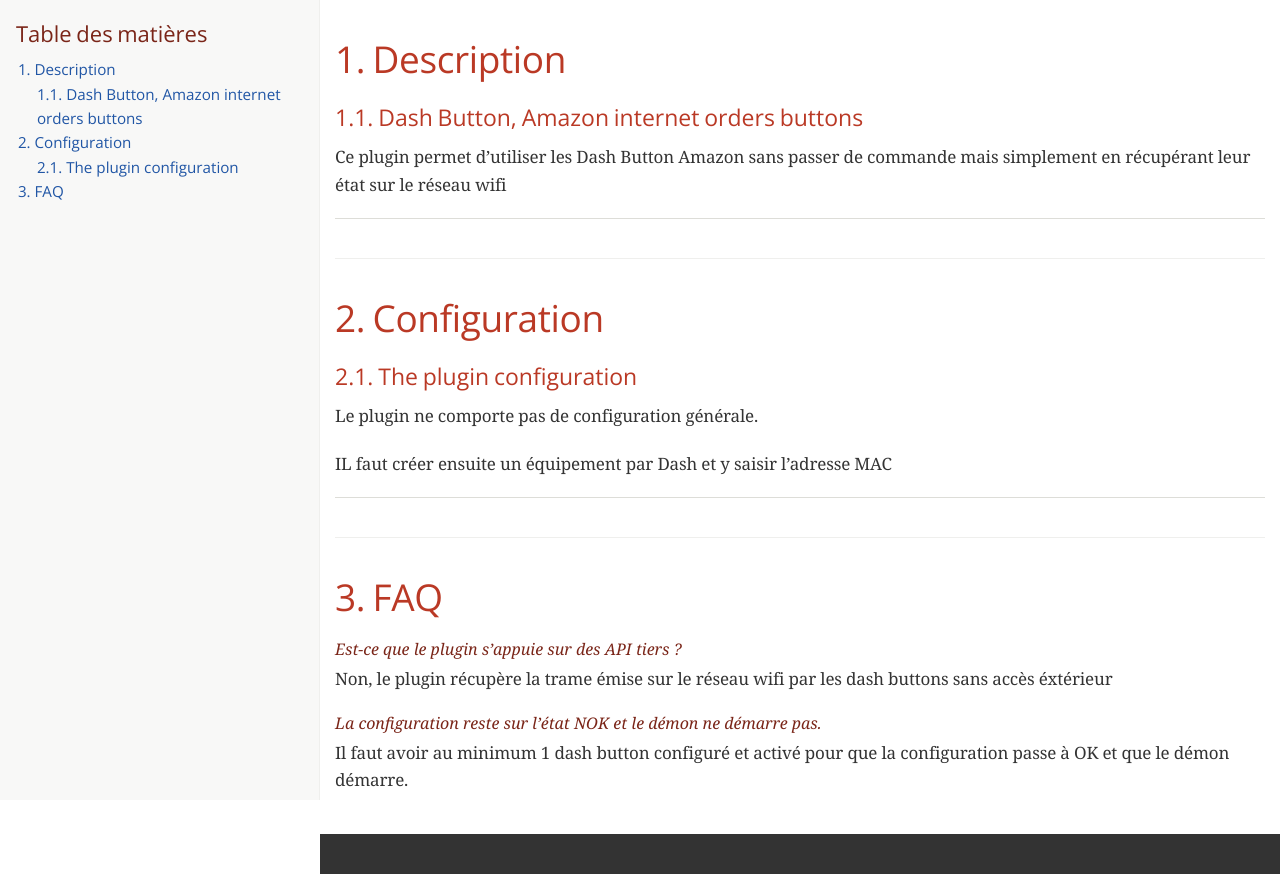
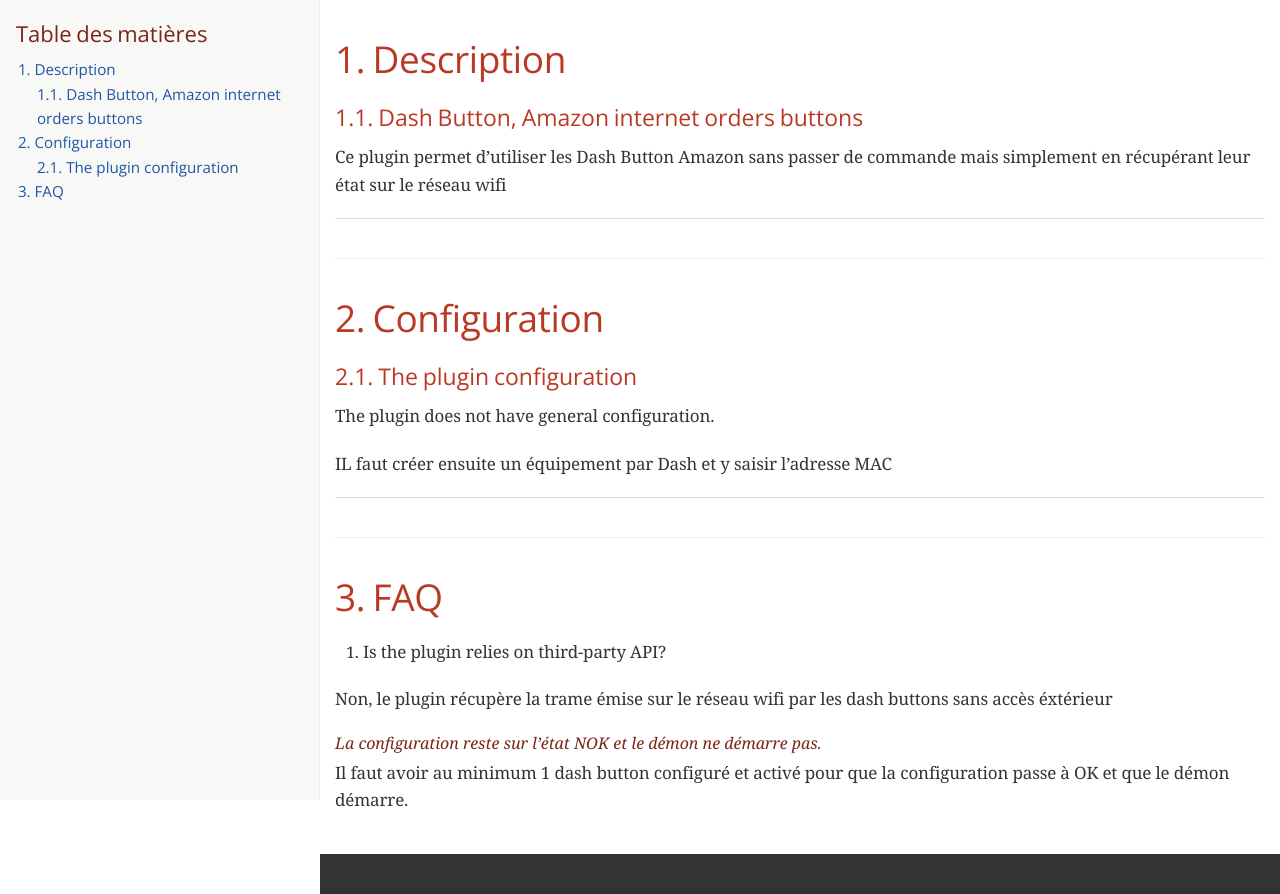
Before and after one commit to lunarok/jeedom_dashbutton, a plain HTML site: page doc/en_US/index.html in a window 1280 px wide. Drawn offline with nearby package versions, Linux system fonts and the light colour scheme; a web font is replaced by a local one.

Commit message:
[ROBOT] Action all

```diff
--- a/doc/en_US/index.html
+++ b/doc/en_US/index.html
@@ -448,7 +448,7 @@
 <div class="sect3">
 <h4 id="_the_plugin_configuration">2.1. The plugin configuration</h4>
 <div class="paragraph">
-<p>Le plugin ne comporte pas de configuration générale.</p>
+<p>The plugin does not have general configuration.</p>
 </div>
 <div class="paragraph">
 <p>IL faut créer ensuite un équipement par Dash et y saisir l&#8217;adresse MAC</p>
@@ -460,8 +460,15 @@
 <div class="sect1">
 <h2 id="_faq">3. FAQ</h2>
 <div class="sectionbody">
-<div class="openblock panel">
-<div class="title">Est-ce que le plugin s&#8217;appuie sur des API tiers ?</div><div class="content">
+<div class="olist panel">
+<ol class="panel">
+<li>
+<p>Is the plugin relies on third-party API?</p>
+</li>
+</ol>
+</div>
+<div class="openblock">
+<div class="content">
 <div class="paragraph">
 <p>Non, le plugin récupère la trame émise sur le réseau wifi par les dash buttons sans accès éxtérieur</p>
 </div>
```
Also changed, not shown: 2 other files.
